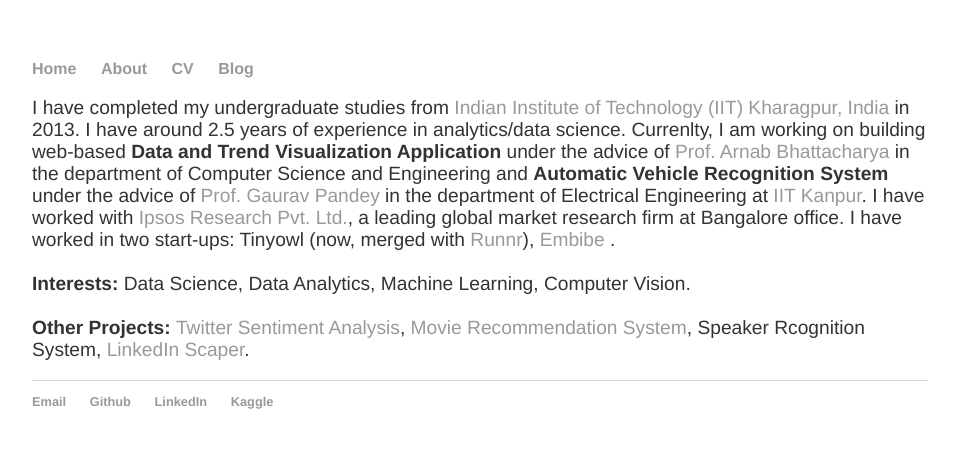
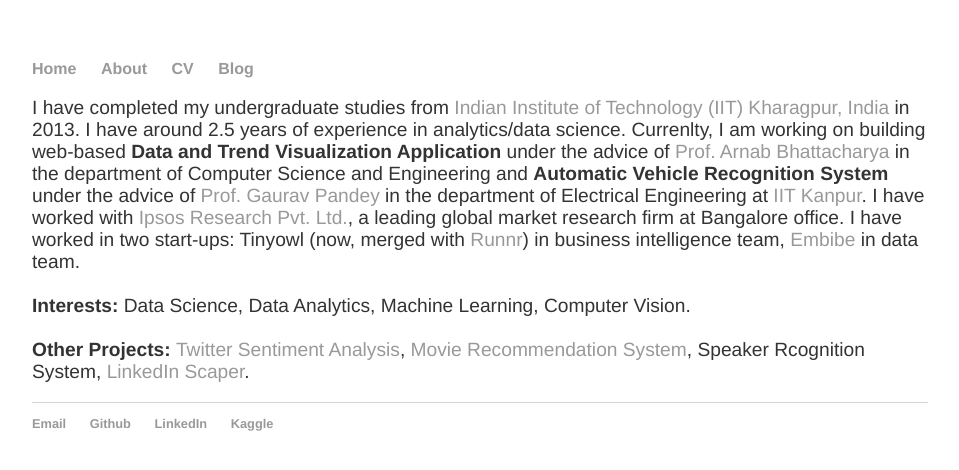
Before and after one commit to Dheeraj2444/Dheeraj2444.github.io, a Jekyll site: the page built from about/index.html, in a window 1280 px wide. Shown: the top 470 px of the page, without its empty margins (160-1119 px from the left). Built offline with Jekyll 4.4.1, drawn with Linux system fonts in a browser that asks for light colours.

Commit message:
Update index.html

```diff
--- a/about/index.html
+++ b/about/index.html
@@ -7,7 +7,7 @@ title: Dheeraj Singh
         <strong>Data and Trend Visualization Application</strong> under the advice of <a href="http://www.cse.iitk.ac.in/users/arnabb/">Prof. Arnab Bhattacharya</a> in the department of Computer Science and Engineering
         and <strong>Automatic Vehicle Recognition System</strong> under the advice of <a href="http://home.iitk.ac.in/~gpandey/">Prof. Gaurav Pandey</a> in the department of Electrical Engineering at <a href="http://iitk.ac.in/">IIT Kanpur</a>.
         I have worked with <a href="http://ipsos.com/"> Ipsos Research Pvt. Ltd.</a>, a leading global market research firm at Bangalore office.
-        I have worked in two start-ups: Tinyowl (now, merged with <a href="https://runnr.in/">Runnr</a>), <a href="https://www.embibe.com/"> Embibe </a>.
+        I have worked in two start-ups: Tinyowl (now, merged with <a href="https://runnr.in/">Runnr</a>) in business intelligence team, <a href="https://www.embibe.com/"> Embibe</a> in data team.
         <br><br>
         <strong>Interests: </strong> Data Science, Data Analytics, Machine Learning, Computer Vision.
         <br><br>
```
